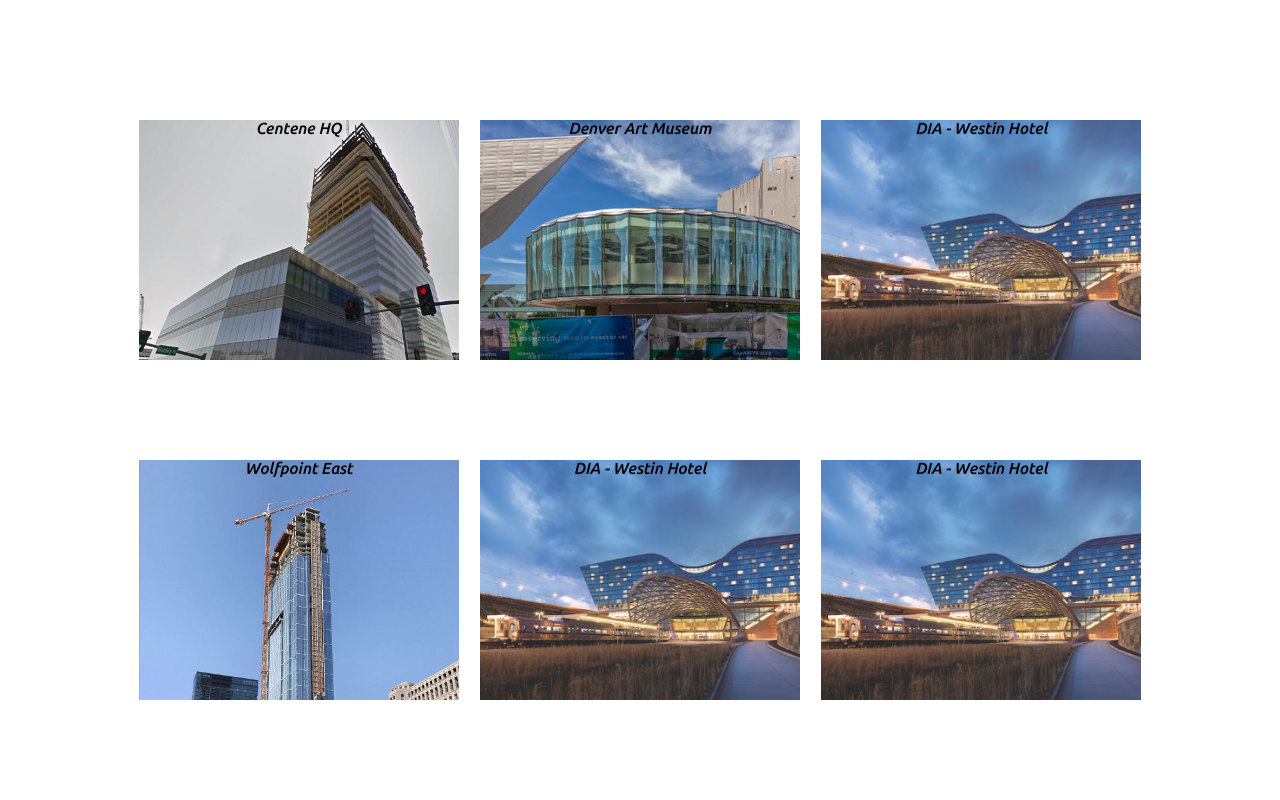
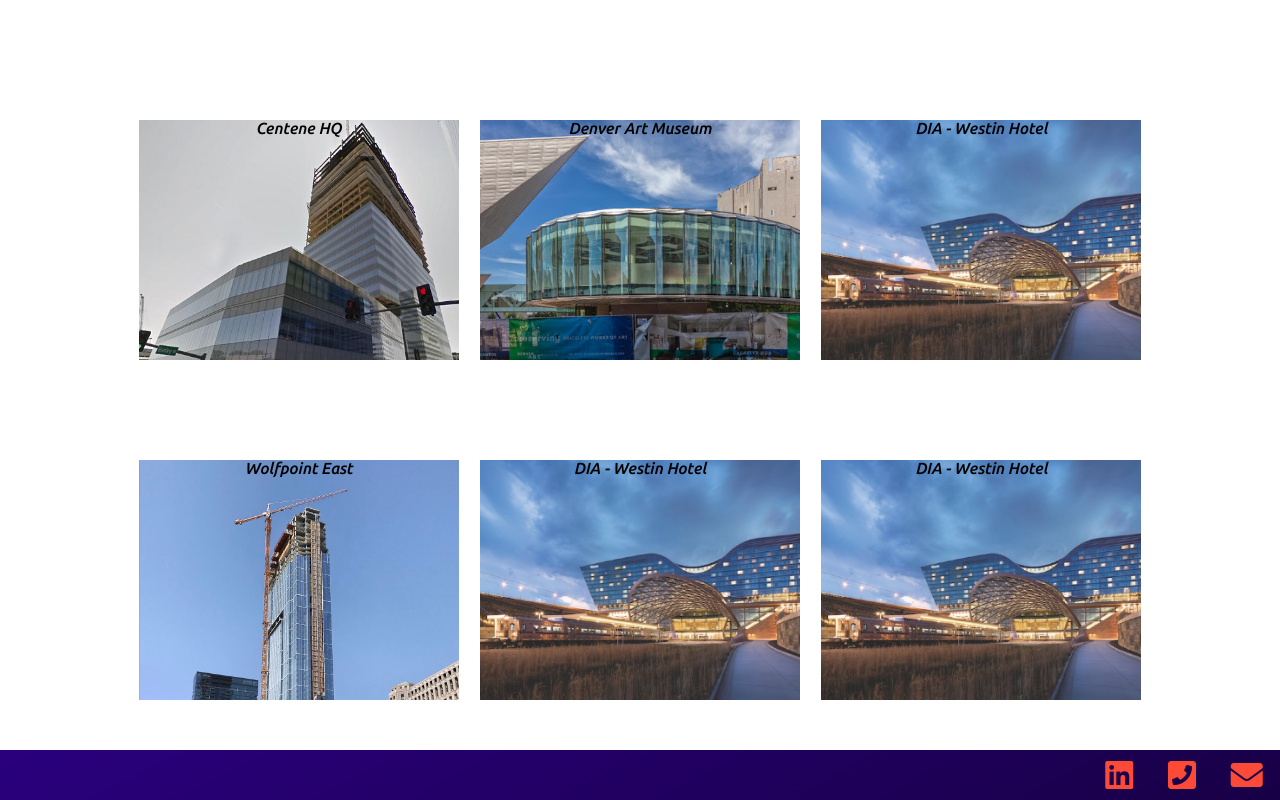
Before and after one commit to Cwell21/cwell_resume, a React (Create React App) app: page / in a window 1280 px wide. Shown: the part 4000-4800 px from the top of the page. Built offline with nearby package versions, Linux system fonts and the light colour scheme.

Commit message:
Changed title

```diff
--- a/public/index.html
+++ b/public/index.html
@@ -34,7 +34,7 @@
       work correctly both with client-side routing and a non-root public URL.
       Learn how to configure a non-root public URL by running `npm run build`.
     -->
-    <title>React App</title>
+    <title>Matt Caldwell Personal Site</title>
 
     <!--
       Photo by Juhasz Imre from Pexels
--- a/src/App.js
+++ b/src/App.js
@@ -8,6 +8,7 @@ import { Experience } from './Components/Experience/Experience.js';
 import { Portfolio } from './Components/Portfolio/Portfolio.js';
 import { Skills } from './Components/Skills/Skills.js';
 import { Work } from './Components/Work/Work.js';
+import { Footer } from './Components/Footer/Footer.js';
 
 
 class App extends React.Component {
@@ -39,6 +40,7 @@ class App extends React.Component {
         <Skills />
         <Portfolio />
         <Work />
+        <Footer />
       </div>
     );
   }
```
